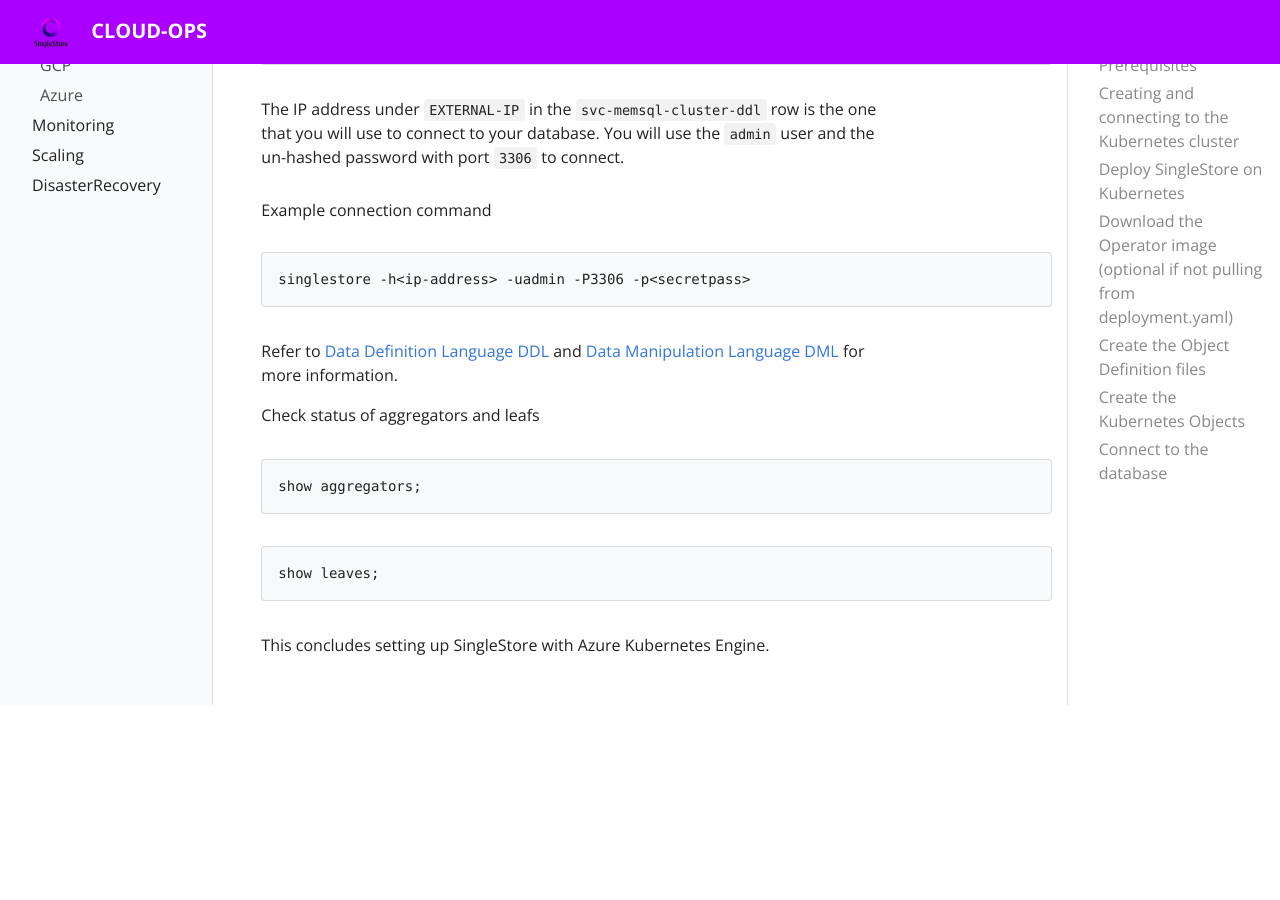
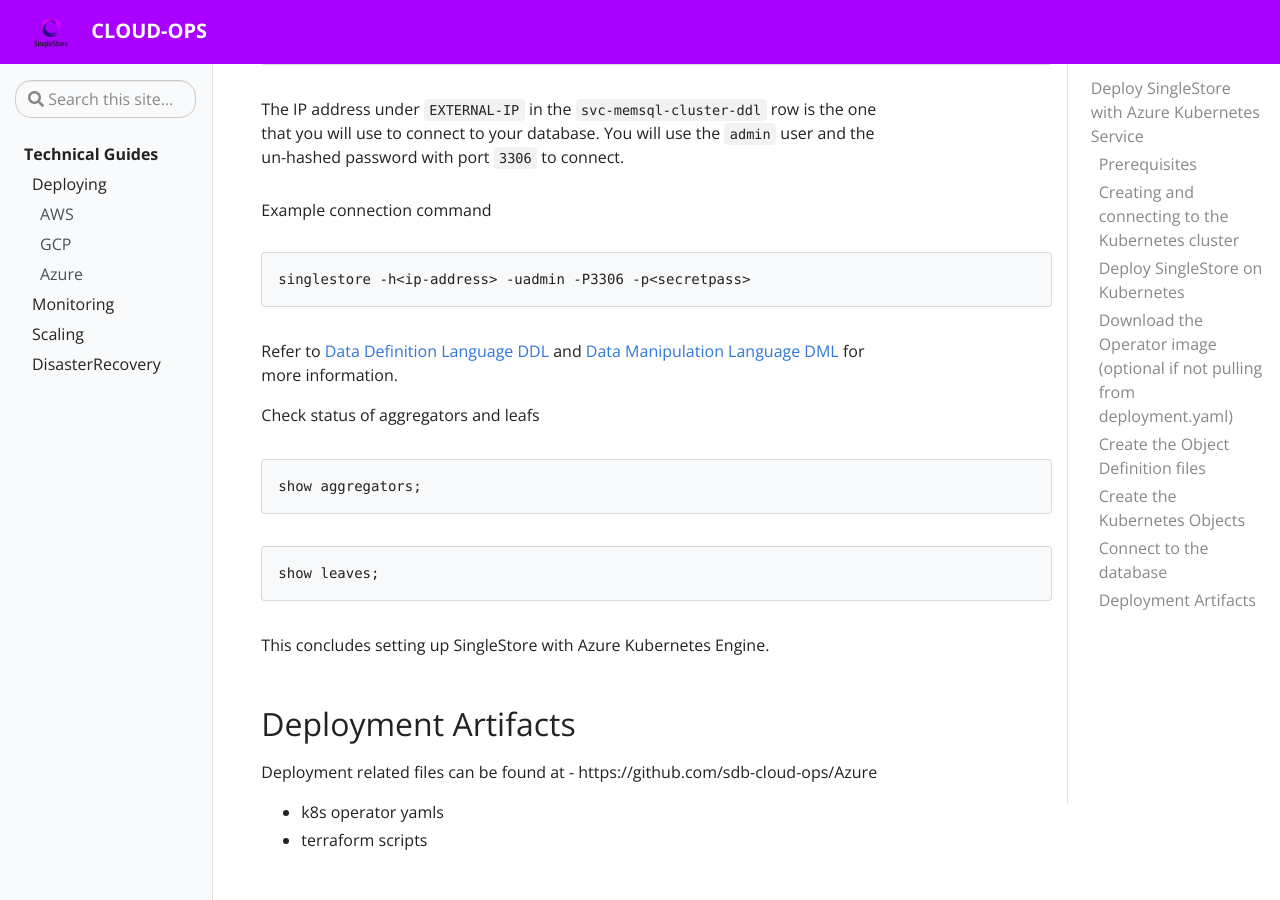
Before and after one commit to sdb-cloud-ops/cloud-ops, a Jekyll site: the page built from _docs/Deploying/Azure/deploying.md, in a window 1280 px wide and 900 px high, scrolled down 5574 px. Built offline with Jekyll 4.4.1, drawn with Linux system fonts in a browser that asks for light colours; before the commit the page ends 6279 px from its top, so only the background shows below that.

Commit message:
Update deploying.md

````diff
--- a/_docs/Deploying/Azure/deploying.md
+++ b/_docs/Deploying/Azure/deploying.md
@@ -187,3 +187,9 @@ show leaves;
 ```
 
 This concludes setting up SingleStore with Azure Kubernetes Engine.
+
+
+## Deployment Artifacts
+Deployment related files can be found at - https://github.com/sdb-cloud-ops/Azure
+ - k8s operator yamls
+ - terraform scripts
````
